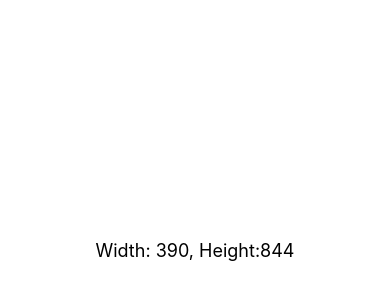
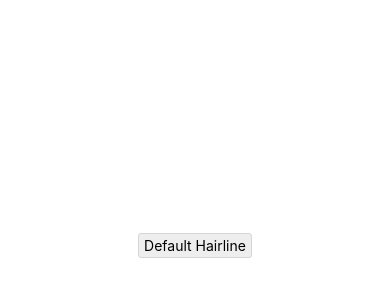
Before and after one commit to nerdmax/mastering-react-native, a React Native app: screen / in a window 390 px wide. Shown: the part 172-472 px from the top of the page. Built offline with nearby package versions, Linux system fonts and the light colour scheme.

Commit message:
DemoOnPress

```diff
--- a/App.js
+++ b/App.js
@@ -1,68 +1,15 @@
 import React from "react";
 import { StyleSheet, Text, View, TouchableHighlight } from "react-native";
 
-import DemoOnLayout from "./DemoOnLayout";
+import { DemoOnPress } from "./DemoOnPress";
+import { DemoOnLayout } from "./DemoOnLayout";
 
 export default class App extends React.Component {
   render() {
     console.log("TEST debug tool of chrome");
     return (
-      // <View style={styles.container}>
-      //   <TouchableHighlight
-      //     style={[styles.core, styles.hairlineBorder, styles.spacer]}
-      //     underlayColor="#efefef"
-      //     activeOpacity={0.8}
-      //     onPress={() => {
-      //       return console.log("Pressed");
-      //     }}
-      //   >
-      //     <Text>Default Hairline</Text>
-      //   </TouchableHighlight>
-      // </View>
-      <DemoOnLayout />
+      <DemoOnPress />
+      // <DemoOnLayout />
     );
   }
 }
-
-const styles = StyleSheet.create({
-  container: {
-    flex: 1,
-    backgroundColor: "#fff",
-    alignItems: "center",
-    justifyContent: "center",
-  },
-  btn: {
-    borderStyle: "solid",
-    borderColor: "#d5d5d5",
-    borderWidth: 1,
-    backgroundColor: "#eee",
-    borderRadius: 3,
-    padding: 3,
-    paddingLeft: 5,
-    paddingRight: 5,
-  },
-  btnPrimary: {
-    backgroundColor: "#60b044",
-    borderColor: "#5ca941",
-  },
-  core: {
-    borderStyle: "solid",
-    borderColor: "#d5d5d5",
-    borderWidth: 1,
-    backgroundColor: "#eee",
-    borderRadius: 3,
-    padding: 3,
-    paddingLeft: 5,
-    paddingRight: 5,
-  },
-  primary: {
-    backgroundColor: "#60b044",
-    borderColor: "#355f27",
-  },
-  hairlineBorder: {
-    borderWidth: StyleSheet.hairlineWidth,
-  },
-  spacer: {
-    marginBottom: 10,
-  },
-});
--- a/DemoOnLayout.js
+++ b/DemoOnLayout.js
@@ -1,7 +1,7 @@
 import React, { Component } from "react";
 import { StyleSheet, View, Text } from "react-native";
 
-export default class DemoOnLayout extends Component {
+export class DemoOnLayout extends Component {
   constructor(props) {
     super(props);
     this.state = {
--- /dev/null
+++ b/DemoOnPress.js
@@ -0,0 +1,65 @@
+import React, { Component } from "react";
+import { StyleSheet, Text, View, TouchableHighlight } from "react-native";
+
+export class DemoOnPress extends React.Component {
+  render() {
+    console.log("TEST debug tool of chrome");
+    return (
+      <View style={styles.container}>
+        <TouchableHighlight
+          style={[styles.core, styles.hairlineBorder, styles.spacer]}
+          underlayColor="#efefef"
+          activeOpacity={0.8}
+          onPress={() => {
+            return console.log("Pressed");
+          }}
+        >
+          <Text>Default Hairline</Text>
+        </TouchableHighlight>
+      </View>
+    );
+  }
+}
+
+const styles = StyleSheet.create({
+  container: {
+    flex: 1,
+    backgroundColor: "#fff",
+    alignItems: "center",
+    justifyContent: "center",
+  },
+  btn: {
+    borderStyle: "solid",
+    borderColor: "#d5d5d5",
+    borderWidth: 1,
+    backgroundColor: "#eee",
+    borderRadius: 3,
+    padding: 3,
+    paddingLeft: 5,
+    paddingRight: 5,
+  },
+  btnPrimary: {
+    backgroundColor: "#60b044",
+    borderColor: "#5ca941",
+  },
+  core: {
+    borderStyle: "solid",
+    borderColor: "#d5d5d5",
+    borderWidth: 1,
+    backgroundColor: "#eee",
+    borderRadius: 3,
+    padding: 3,
+    paddingLeft: 5,
+    paddingRight: 5,
+  },
+  primary: {
+    backgroundColor: "#60b044",
+    borderColor: "#355f27",
+  },
+  hairlineBorder: {
+    borderWidth: StyleSheet.hairlineWidth,
+  },
+  spacer: {
+    marginBottom: 10,
+  },
+});
```
